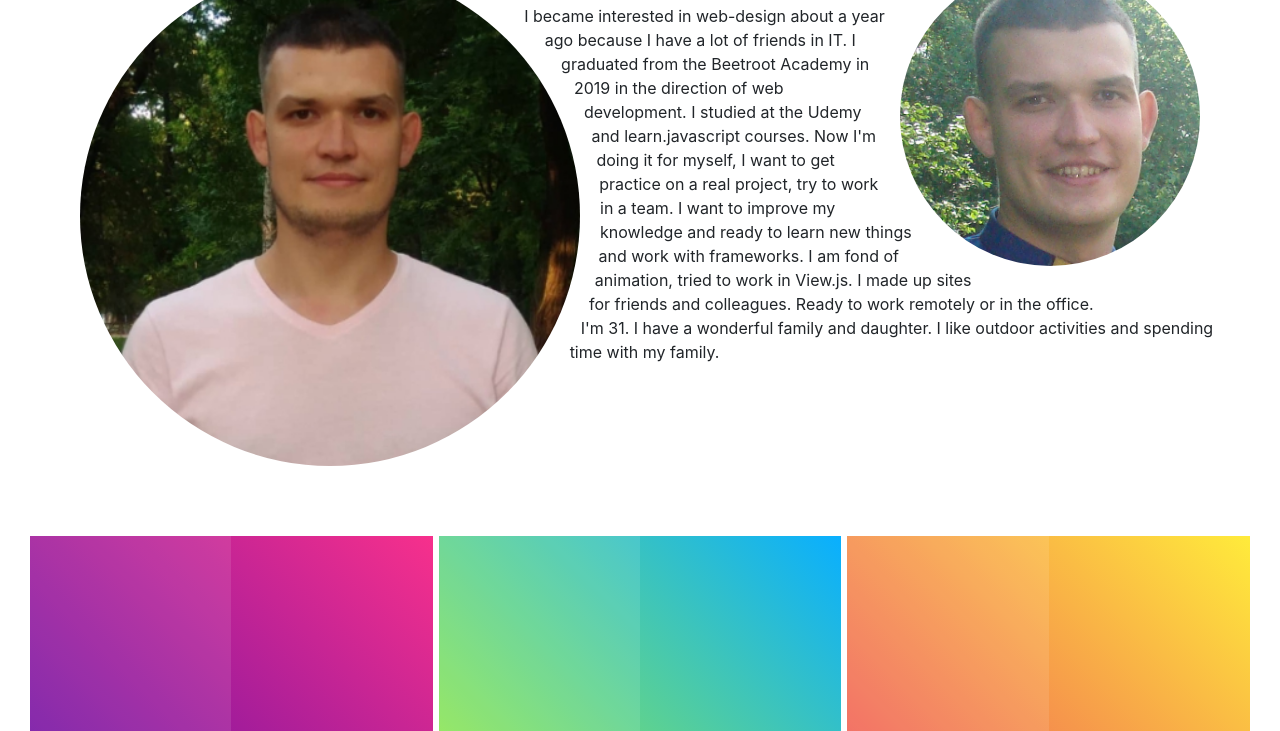
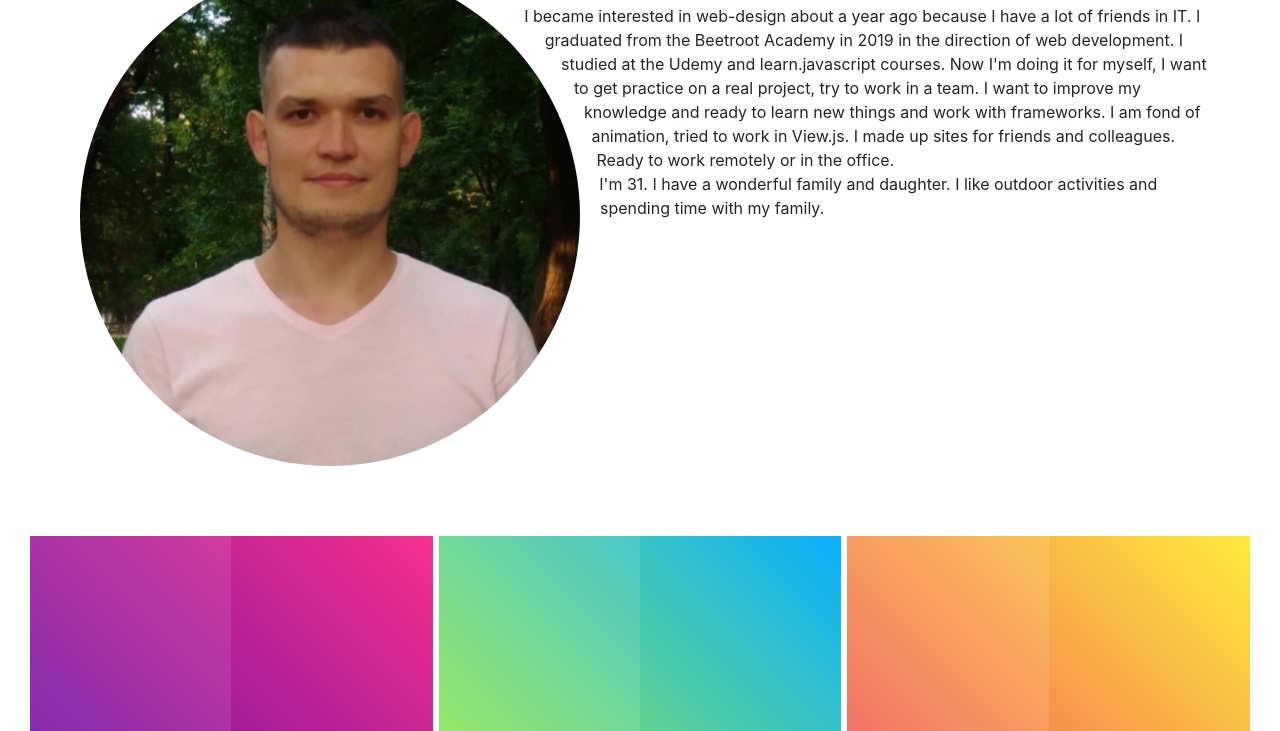
Before and after one commit to AndrewSakhnovskyi/CV, a website: page app/index.html in a window 1280 px wide. Shown: the part 174-905 px from the top of the page. Drawn offline with nearby package versions, Linux system fonts and the light colour scheme.

Commit message:
del photo

```diff
--- a/app/index.html
+++ b/app/index.html
@@ -70,9 +70,6 @@
     <section class="about" id="about">
         <div class="circle circle1">
             <img src="img/photo1.jpg" alt="Andrii">
-        </div>
-        <div class="circle circle2">
-            <img src="img/photo2.jpg" alt="Andrii">
         </div>
         <div class="about__text">
             <h2>Andrii Sakhnovskyi</h2>
```
Also changed, not shown: dist/index.html.
